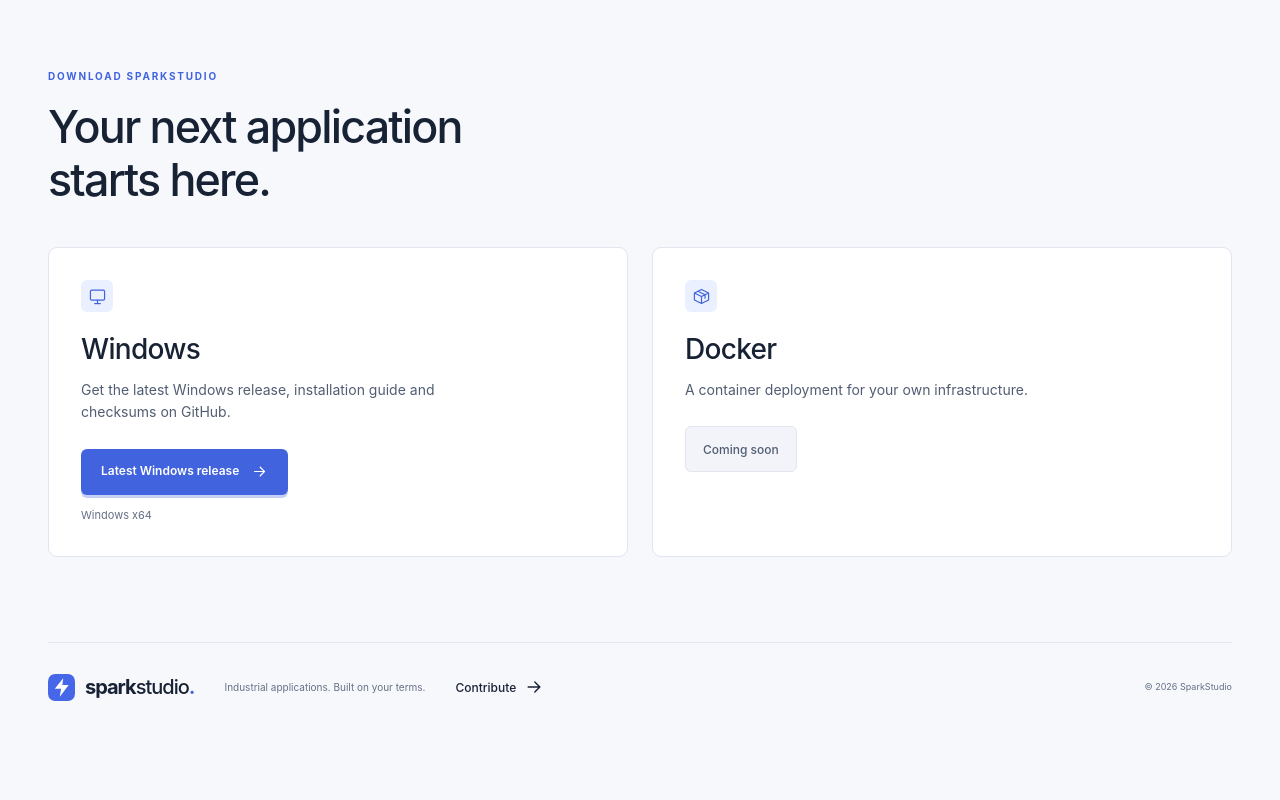
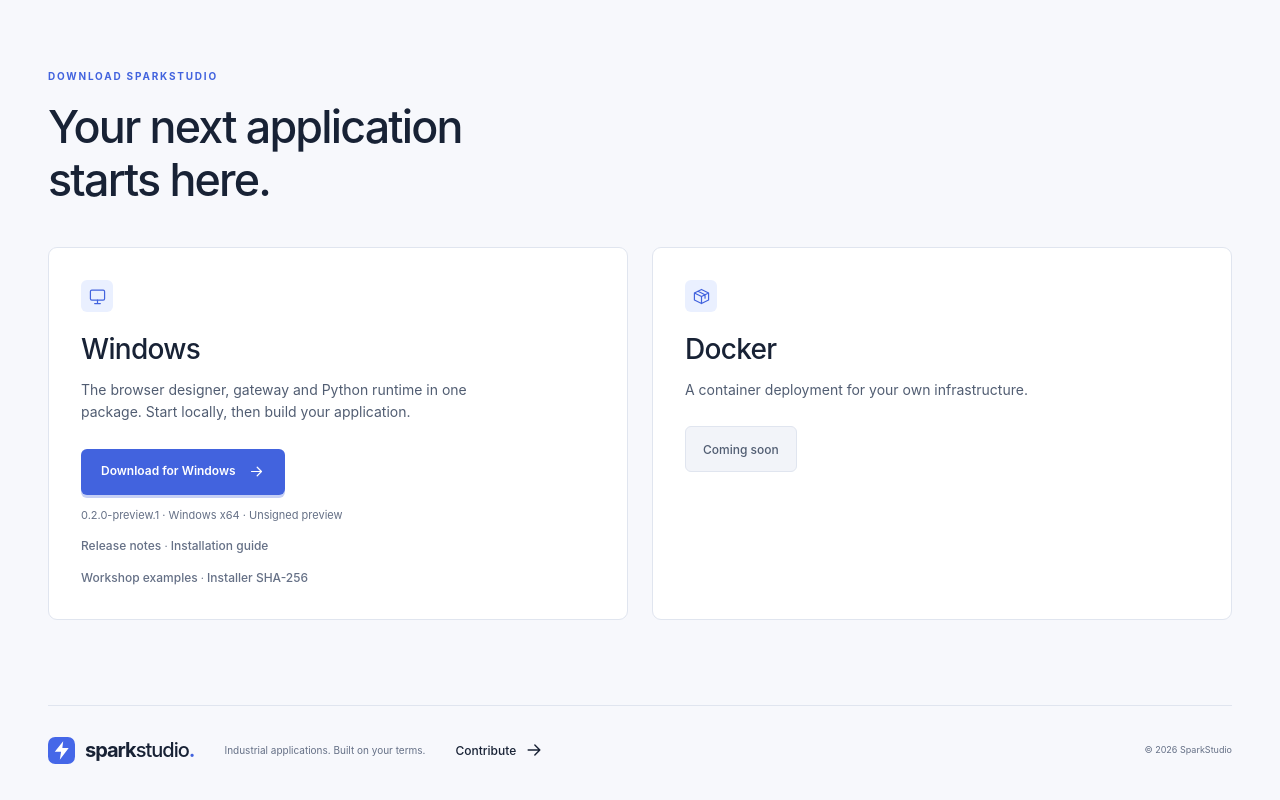
Before and after one commit to SparkStudioX/www, a plain HTML site: page index.html in a window 1280 px wide. Shown: the part 4833-5633 px from the top of the page. Before the commit the page ends 5570 px from the top, so only its background shows below. Drawn offline with Linux system fonts and the light colour scheme.

Commit message:
Link the 0.2.0 Windows preview installer and workshop release

```diff
--- a/index.html
+++ b/index.html
@@ -125,7 +125,15 @@ result = {
     <section class="download-section container section-spacing" id="download" aria-labelledby="download-title">
       <div class="section-heading"><div><span class="eyebrow">DOWNLOAD SPARKSTUDIO</span><h2 id="download-title">Your next application<br>starts here.</h2></div></div>
       <div class="download-grid">
-        <article class="download-card"><span class="feature-icon"><svg class="icon" aria-hidden="true"><use href="#screen"/></svg></span><h3>Windows</h3><p>Get the latest Windows release, installation guide and checksums on GitHub.</p><a class="button primary" href="https://github.com/SparkStudioX/releases/releases">Latest Windows release <svg class="icon" aria-hidden="true"><use href="#arrow"/></svg></a><span class="download-detail">Windows x64</span></article>
+        <article class="download-card">
+          <span class="feature-icon"><svg class="icon" aria-hidden="true"><use href="#screen"/></svg></span>
+          <h3>Windows</h3>
+          <p>The browser designer, gateway and Python runtime in one package. Start locally, then build your application.</p>
+          <a class="button primary" href="https://github.com/SparkStudioX/releases/releases/download/v0.2.0-preview.1/SparkStudio-Setup-0.2.0-preview.1-windows-x64-unsigned.exe">Download for Windows <svg class="icon" aria-hidden="true"><use href="#arrow"/></svg></a>
+          <span class="download-detail">0.2.0-preview.1 · Windows x64 · Unsigned preview</span>
+          <div class="download-detail"><a class="text-link" href="https://github.com/SparkStudioX/releases/releases/tag/v0.2.0-preview.1">Release notes</a> · <a class="text-link" href="https://github.com/SparkStudioX/releases/releases/download/v0.2.0-preview.1/SparkStudio-Windows-Installation-Guide.md">Installation guide</a></div>
+          <div class="download-detail"><a class="text-link" href="https://github.com/SparkStudioX/releases/releases/download/v0.2.0-preview.1/SparkStudio-Workshops-0.2.0-preview.1.zip">Workshop examples</a> · <a class="text-link" href="https://github.com/SparkStudioX/releases/releases/download/v0.2.0-preview.1/SparkStudio-Setup-0.2.0-preview.1-windows-x64-unsigned.exe.sha256">Installer SHA-256</a></div>
+        </article>
         <article class="download-card"><span class="feature-icon"><svg class="icon" aria-hidden="true"><use href="#box"/></svg></span><h3>Docker</h3><p>A container deployment for your own infrastructure.</p><span class="coming-soon">Coming soon</span></article>
       </div>
     </section>
```
Also changed, not shown: README.md.
